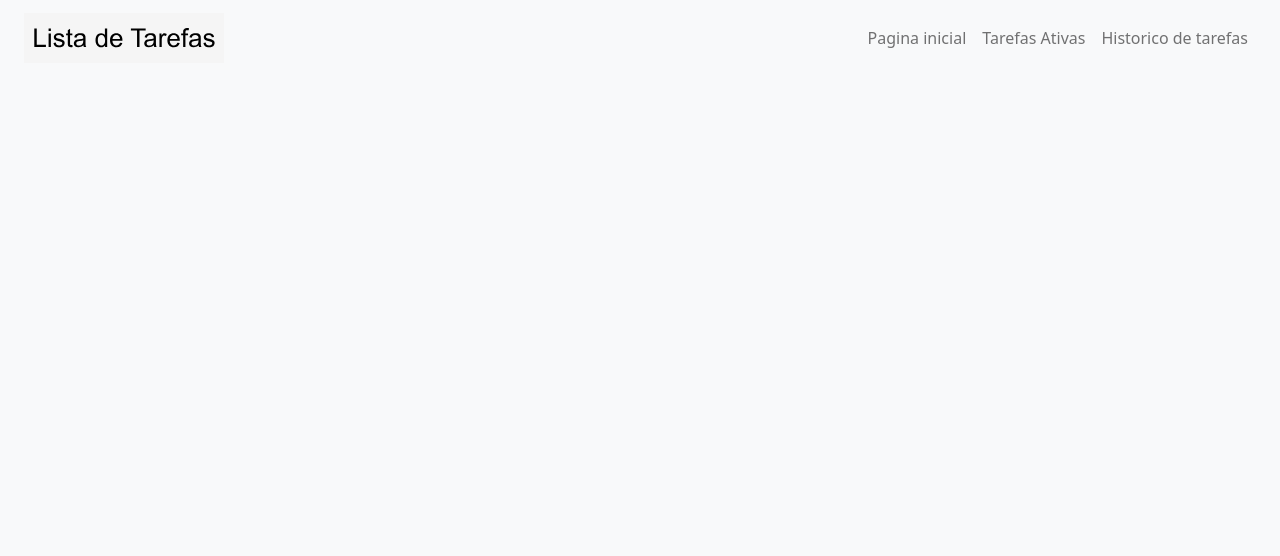
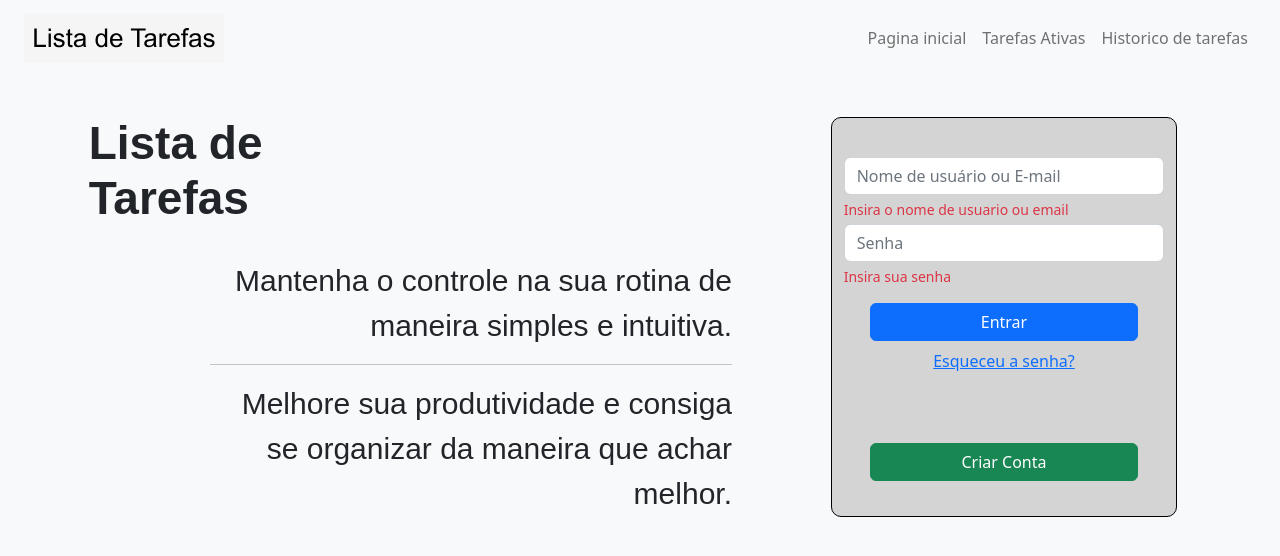
Before and after one commit to Rafael0125/controle-de-tarefas, an Angular app in the folder controleTarefas/: page /login in a window 1280 px wide. Before the commit this address led to /. Shown: the top 556 px of the page. Built offline with nearby package versions, Linux system fonts and the light colour scheme.

Commit message:
Criado o template da tela de login

```diff
--- a/controleTarefas/src/app/app-routing.module.ts
+++ b/controleTarefas/src/app/app-routing.module.ts
@@ -6,6 +6,7 @@ import { EditarTarefaComponent } from './editar-tarefa/editar-tarefa.component';
 import { FinalizarTarefaComponent } from './finalizar-tarefa/finalizar-tarefa.component';
 import { ListaTarefaComponent } from './lista-tarefa/lista-tarefa.component';
 import { HistoricoTarefaComponent } from './historico-tarefa/historico-tarefa.component';
+import { TelaLoginComponent } from './tela-login/tela-login.component';
 
 const routes: Routes = [
   {path: '',redirectTo:'tela-inicial', pathMatch:'full'},
@@ -14,7 +15,8 @@ const routes: Routes = [
   {path: 'editar-tarefa/:id', component:EditarTarefaComponent},
   {path: 'finalizar-tarefa/:id', component:FinalizarTarefaComponent},
   {path: 'lista-tarefas',component:ListaTarefaComponent},
-  {path: 'historico-tarefas',component:HistoricoTarefaComponent}
+  {path: 'historico-tarefas',component:HistoricoTarefaComponent},
+  {path: 'login', component:TelaLoginComponent}
 ];
 
 @NgModule({
--- a/controleTarefas/src/app/app.module.ts
+++ b/controleTarefas/src/app/app.module.ts
@@ -15,6 +15,7 @@ import { ListaTarefaComponent } from './lista-tarefa/lista-tarefa.component';
 import { DescricaoReduzida } from './shared/descricao-reduzida.pipe';
 import { HistoricoTarefaComponent } from './historico-tarefa/historico-tarefa.component';
 import { ModalTarefaComponent } from './historico-tarefa/modal-tarefa/modal-tarefa.component';
+import { TelaLoginComponent } from './tela-login/tela-login.component';
 
 @NgModule({
   declarations: [
@@ -27,7 +28,8 @@ import { ModalTarefaComponent } from './historico-tarefa/modal-tarefa/modal-tare
     ListaTarefaComponent,
     DescricaoReduzida,
     HistoricoTarefaComponent,
-    ModalTarefaComponent
+    ModalTarefaComponent,
+    TelaLoginComponent
   ],
   imports: [
     BrowserModule,
--- /dev/null
+++ b/controleTarefas/src/app/tela-login/tela-login.component.css
@@ -0,0 +1,30 @@
+
+.linha-central{
+    height: 450px;
+}
+
+.letreiro{
+    font-family:Arial, Helvetica, sans-serif;
+}
+.letreiro h1{
+    font-size: 46px;
+    font-weight: 600;
+}
+.letreiro .descricao{
+    font-size: 30px;
+}
+
+.formulario-entrada{
+    margin: auto;
+}
+
+#formulario-login{
+    border: 1px solid #000;
+    background-color: #d4d4d4;
+
+    color: #fff;
+    border-radius: 10px;
+    height: 400px;
+    display: grid;
+    align-items: center;
+}
--- /dev/null
+++ b/controleTarefas/src/app/tela-login/tela-login.component.html
@@ -0,0 +1,65 @@
+<div class="container-fluid">
+    <div class="row linha-central m-1">
+        <div class="col-md-7 letreiro"> <!-- Letreiro -->
+            <div class="row my-1 mt-4 mb-3">
+                <div class="col-md-6 offset-1">
+                    <h1>
+                        Lista de Tarefas
+                    </h1>
+
+                </div>
+
+            </div>
+            <div class="row mt-4 justify-content-end descricao">
+                <div class="col-md-9 text-end">
+                    <p class="">
+                        Mantenha o controle na sua rotina de maneira simples e intuitiva.
+                    </p>
+                    <hr>
+                    <p class="">
+                        Melhore sua produtividade e consiga se organizar da maneira que achar melhor.
+                    </p>
+                </div>
+            </div>
+        </div>
+        <div class="col-md-5 formulario-entrada"> <!-- Formulario de entrada -->
+            <div class="row">
+                <div id="formulario-login" class="col-8 offset-2 " >
+                    <form>
+                        <div class="form-group my-1"> <!-- Usuario - Email // Inicio -->
+                            <input class="form-control" type="text" name="usuario" id="usuario" placeholder="Nome de usuário ou E-mail" aria-describedby="usuario-aviso">
+                            <div> <!-- ngIf *ngIf="titulo.errors && (titulo.dirty || titulo.touched)"-->
+                                <div id="usuario-aviso" class="form-text text-danger">
+                                    <div> <!-- [hidden] [hidden]="!titulo.errors?.['required']"-->
+                                        Insira o nome de usuario ou email
+                                    </div>
+                                </div>
+                            </div>
+                        </div> <!-- Usuario - Email // Fim -->
+
+                        <div class="form-group my-1"> <!-- Senha // Inicio -->
+                            <input class="form-control" type="text" name="senha" id="senha" placeholder="Senha" aria-describedby="senha-aviso">
+                            <div> <!-- ngIf *ngIf="titulo.errors && (titulo.dirty || titulo.touched)"-->
+                                <div id="senha-aviso" class="form-text text-danger">
+                                    <div> <!-- [hidden] [hidden]="!titulo.errors?.['required']"-->
+                                        Insira sua senha
+                                    </div>
+                                </div>
+                            </div>
+                        </div> <!-- Senha // Fim -->
+
+                        <div class="d-grid gap-2 form-group text-center col-10 offset-1 mt-3">
+                            <button class="btn btn-primary" type="button">Entrar</button>
+                            <a href="esqueceuSenha">Esqueceu a senha?</a>
+                        </div>
+                    </form>
+
+                    <div class="d-grid gap-2 form-group text-center col-10 offset-1">
+                        <button class="btn btn-success" type="button">Criar Conta</button>
+                    </div>
+                </div>
+            </div>
+
+        </div>
+    </div>
+</div>
```
Also changed, not shown: controleTarefas/src/app/tela-login/tela-login.component.ts (added, +10 -0 lines), 1 other file (tests, documents, lock files or other folders).
